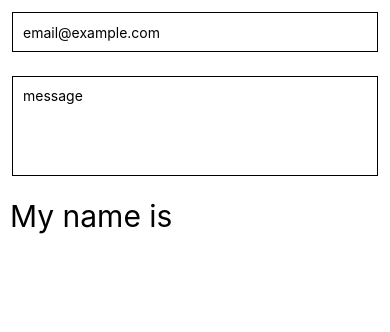
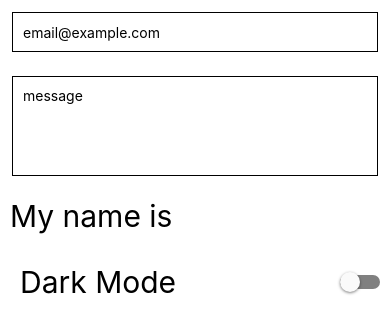
Before and after one commit to Manish10022001/React-Native, a React Native app in the folder react_native_js/RNForms/: screen / in a window 390 px wide. Shown: the top 332 px of the page. Built offline with nearby package versions, Linux system fonts and the light colour scheme.

Commit message:
Switch Component

```diff
--- a/react_native_js/RNForms/App.js
+++ b/react_native_js/RNForms/App.js
@@ -1,9 +1,10 @@
 import {useState} from 'react';
-import { StyleSheet, Text, TextInput, View, StatusBar} from 'react-native';
+import { StyleSheet, Text, TextInput, View, StatusBar, Switch } from 'react-native';
 import { SafeAreaProvider, SafeAreaView } from 'react-native-safe-area-context';
 
 export default function App() {
   const [name, setName] = useState('')
+  const [isDarkMode, setIsDarkMode] = useState(false)
   return (
     <SafeAreaProvider>
       <SafeAreaView style={styles.container}>
@@ -23,6 +24,16 @@ export default function App() {
           multiline
         />
         <Text style={styles.text}>My name is {name}</Text>
+
+        <View style={styles.switchContainer}>
+          <Text style={styles.text}>Dark Mode</Text>
+          <Switch
+            value={isDarkMode}
+            onValueChange={()=> setIsDarkMode((previousState)=>!previousState)}
+            trackColor={{false:"gray", true:"lightblue"}}
+            thumbCOlor="yellow"
+          />
+        </View>
       </SafeAreaView>
     </SafeAreaProvider>
   );
@@ -47,5 +58,12 @@ const styles = StyleSheet.create({
   multilineText:{
     minHeight:100,
     textAlignVertical:"top"
+  },
+  switchContainer:{
+    flexDirection:"row",
+    alignItems:"center",
+    justifyContent:"space-between",
+    paddingTop:10,
+    paddingHorizontal:10
   }
 });
```
